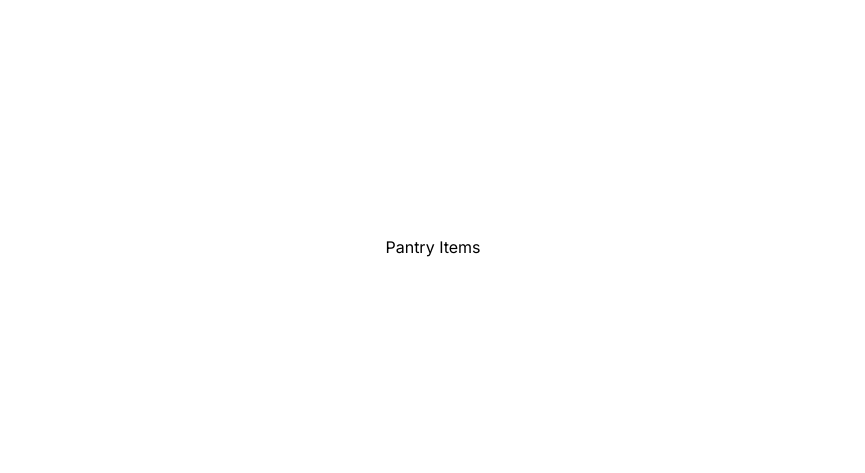
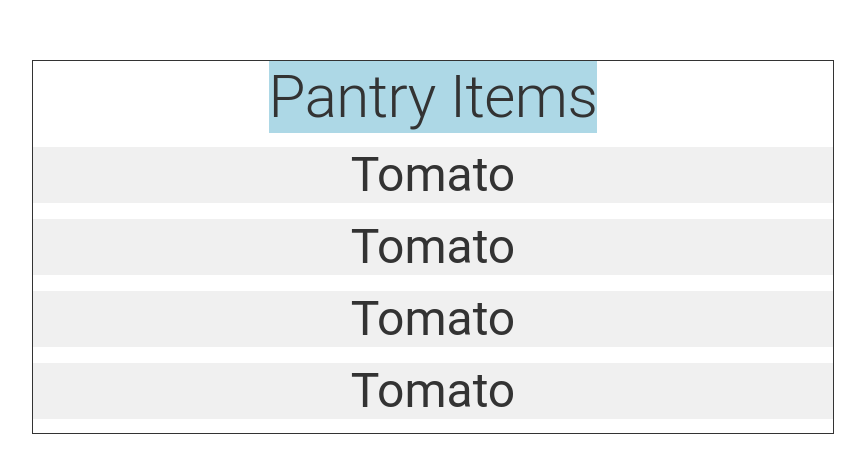
Before and after one commit to MuhammadMostey/pantry-tracking-app, a Next.js app: page / in a window 1280 px wide. Shown: the part 153-626 px from the top of the page, without its empty margins (207-1072 px from the left). Built offline with nearby package versions, Linux system fonts and the light colour scheme.

Commit message:
creates basic table for Pantry items

```diff
--- a/app/page.js
+++ b/app/page.js
@@ -1,11 +1,27 @@
-import { Box } from "@mui/material";
+import { Box, Stack, Typography } from "@mui/material";
 import { useStyle } from "@mui/material/styles";
 import homeStyles from "./style";
 export default function Home() {
   const classes = homeStyles;
+  let items = ["potato", "tomato", "tomato", "tomato", "tomato", "tomato"];
   return (
     <Box sx={classes.main}>
-      <Box>Pantry Items</Box>
+      <Box sx={classes.boxTable}>
+        <Box sx={classes.boxHeader}>
+          <Typography sx={classes.headerText} variant={"h2"}>
+            Pantry Items
+          </Typography>
+        </Box>
+        <Stack sx={classes.boxBody} spacing={2}>
+          {items.map((i) => (
+            <Box sx={classes.itemBox} key={i}>
+              <Typography sx={classes.itemText} variant={"h3"}>
+                {i.charAt(0).toUpperCase() + i.slice(1)}
+              </Typography>
+            </Box>
+          ))}
+        </Stack>
+      </Box>
     </Box>
   );
 }
```
